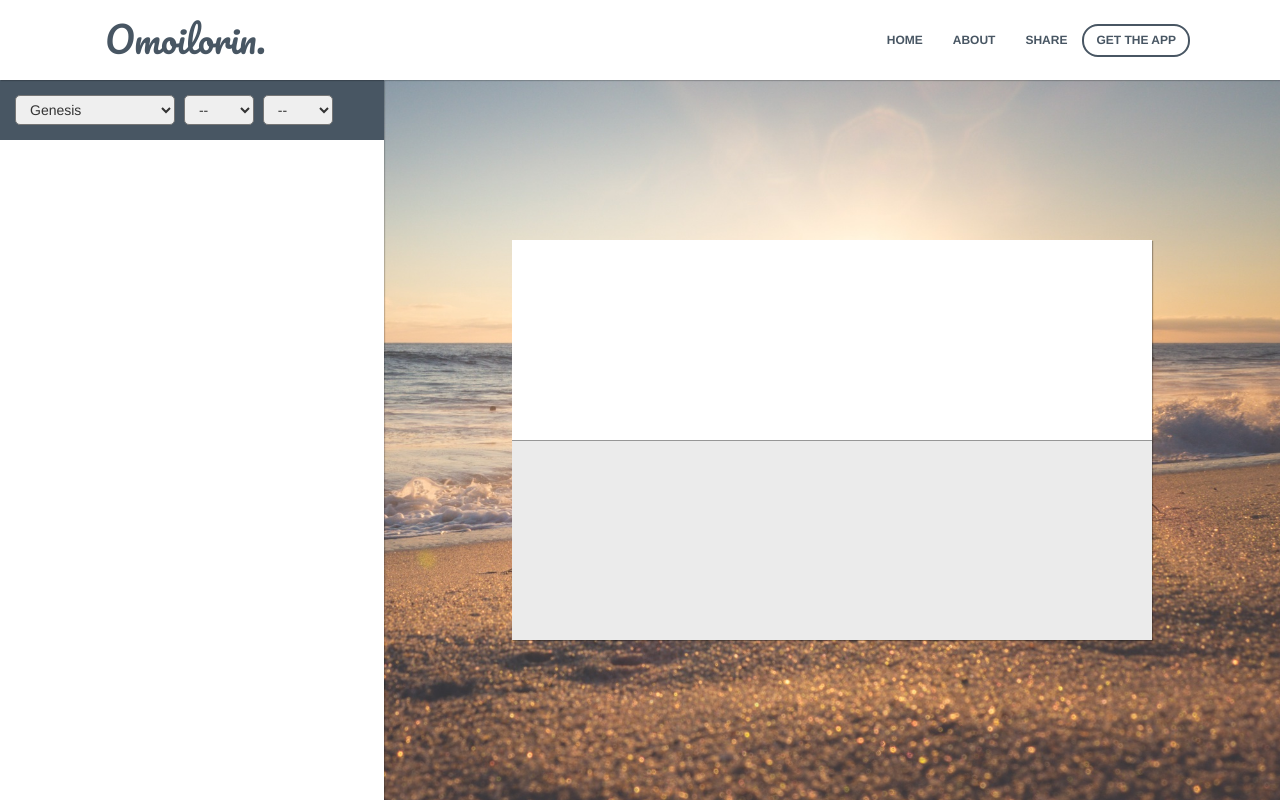
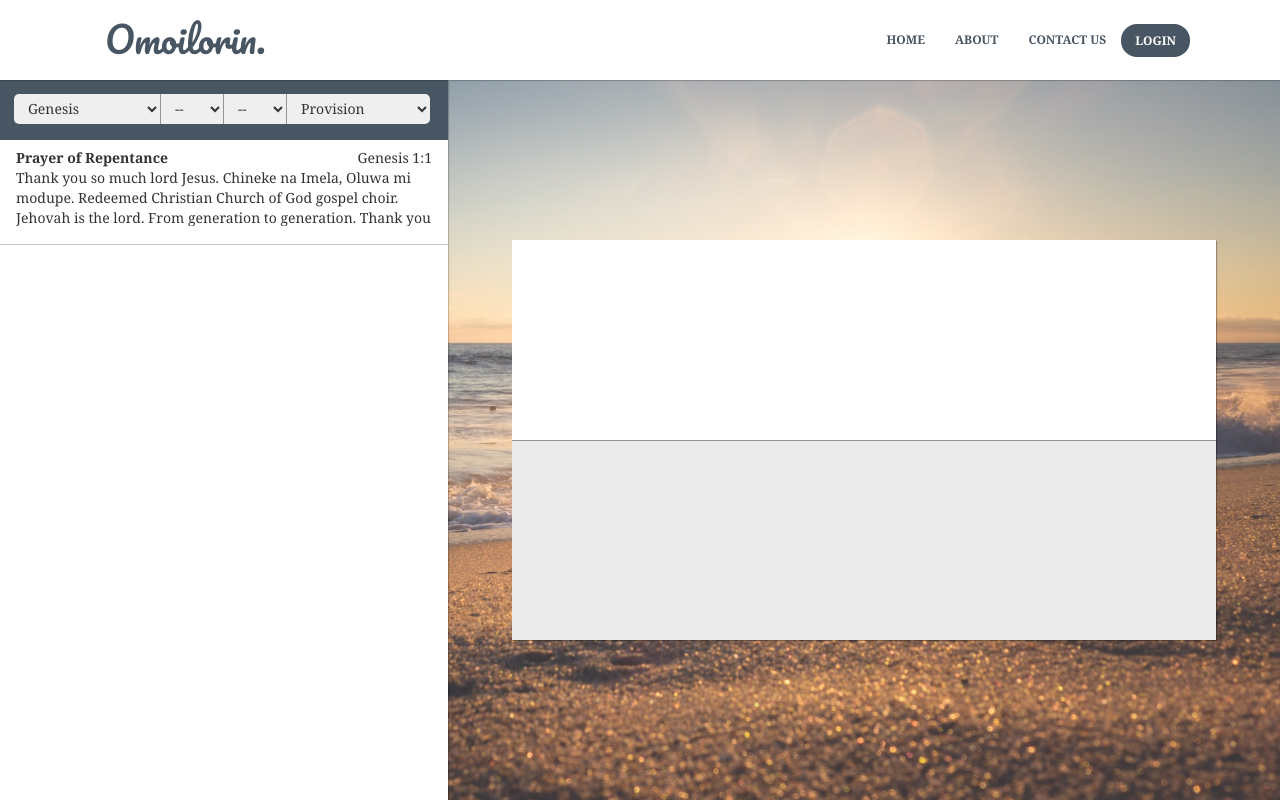
Before and after one commit to wols13/prayer_point, a Django app: page /main/sorted_by_scripture/ in a window 1280 px wide. Run offline with Django 3.2, Linux system fonts and the light colour scheme; data comes from the database, SQL or seed files in the repository; some libraries are stand-ins or nearby versions.

Commit message:
Bible api integrated

```diff
--- a/main/admin.py
+++ b/main/admin.py
@@ -3,11 +3,11 @@ from django.contrib import admin
 # Register your models here.
 
 from .models import Book
-from .models import Prayer_point
+from .models import PrayerPoint
 from .models import Scripture
 from .models import Category
 
 admin.site.register(Book)
-admin.site.register(Prayer_point)
+admin.site.register(PrayerPoint)
 admin.site.register(Scripture)
 admin.site.register(Category)
--- /dev/null
+++ b/main/static/main/scripts/bible_books_array.js
@@ -0,0 +1 @@
+var books_array = ["", "Genesis", "Exodus", "Leviticus", "Numbers", "Deuteronomy", "Joshua", "Judges", "Ruth", "1 Samuel", "2 Samuel", "1 Kings", "2 Kings", "1 Chronicles", "2 Chronicles", "Ezra", "Nehemiah", "Esther", "Job", "Psalms", "Proverbs", "Ecclesiastes", "Song of Solomon", "Isaiah", "Jeremiah", "Lamentations", "Ezekiel", "Daniel", "Hosea", "Joel", "Amos", "Obadiah", "Jonah", "Micah", "Nahum", "Habakkuk", "Zephaniah", "Haggai", "Zechariah", "Malachi", "Matthew", "Mark", "Luke", "John", "Acts", "Romans", "1 Corinthians", "2 Corinthians", "Galatians", "Ephesians", "Philippians", "Colossians", "1 Thessalonians", "2 Thessalonians", "1 Timothy", "2 Timothy", "Titus", "Philemon", "Hebrews", "James", "1 Peter", "2 Peter", "1 John", "2 John", "3 John", "Jude", "Revelation"]
--- a/main/static/main/style.css
+++ b/main/static/main/style.css
@@ -7,6 +7,7 @@
 body {
   background: white url("images/index_background.jpg") fixed no-repeat right top;
   background-size: cover;
+  font-family: "CharisSILRegular", Georgia, "Times New Roman", Times, serif;
 }
 
 .mrg-btm-zero {
@@ -53,8 +54,8 @@ body {
 }
 
 #header button {
-  color: #485663;
-  background-color: #FFFFFF;
+  color: #FFFFFF;
+  background-color: #485663;
   border: 2px solid #485663;
   font-weight: bold;
   font-size: 12px;
@@ -63,8 +64,8 @@ body {
 }
 
 #header button:hover {
-  color: #FFFFFF;
-  background-color: #485663;
+  background-color: #333d47 !important;
+  border: 2px solid #333d47;
 }
 
 .jumbotron {
@@ -109,3 +110,56 @@ body {
     background-color: #485663;
     color: white;
 }
+
+.search_result_item {
+    cursor: pointer;
+    padding: 8px 16px;
+    font-size: 14px;
+    width: 100%;
+    height: auto;
+    overflow: hidden;
+    border-bottom: 1px solid rgb(200, 200, 200);
+}
+
+.search_result_item:hover {
+    background-color: rgba(72, 86, 99, 0.1);
+}
+
+#scripture_box {
+    overflow: auto;
+    text-align: center;
+    display: flex;
+    justify-content: center;
+    align-items: center;
+    font-size: 18px;
+    padding: 20px 30px;
+    position: absolute;
+    bottom: 45%;
+    left: 40%;
+    background-color: white;
+    line-height: 1.8em;
+    min-height: 25%;
+    max-height: 40%;
+    width: 55%;
+    box-shadow: 1px 1px 1px rgba(0, 0, 0, 0.3);
+}
+
+#pp_box {
+    overflow: auto;
+    text-align: center;
+    display: flex;
+    justify-content: center;
+    align-items: center;
+    font-size: 18px;
+    padding: 20px 30px;
+    position: absolute;
+    top: 55%;
+    left: 40%;
+    background-color: #ebebeb;
+    line-height: 1.8em;
+    min-height: 25%;
+    max-height: 40%;
+    width: 55%;
+    box-shadow: 1px 1px 1px rgba(0, 0, 0, 0.3);
+    border-top: 1px solid rgb(150, 150, 150);
+}
--- /dev/null
+++ b/main/templates/main/chapter_drop_down.html
@@ -0,0 +1,4 @@
+<option value="0">--</option>
+{% for chapter in chapter_range %}
+    <option value="{{ chapter }}">{{ chapter }}</option>
+{% endfor %}
--- a/main/templates/main/chapters_div.html
+++ b/main/templates/main/chapters_div.html
@@ -1,34 +1,84 @@
 {% load static %}
+<script type="text/javascript" src="{% static 'main/scripts/bible_books_array.js' %}"></script>
 <script>
+    function updateChapters(){
+        var book = document.getElementById("query_book").value;
+        $.ajax({
+            type: "GET",
+            url: "{% url 'number_of_chapters' %}",
+            data: {'book': book}
+        })
+        .done(function(response) {
+            document.getElementById("query_chapter").innerHTML = response;
+            document.getElementById("query_verse").innerHTML = "<option value=\"0\">--</option>";
+            updateResults();
+        });
+    }
+
     function updateResults() {
-    var book = document.getElementById("query_book").value;
-    var chapter = document.getElementById("query_chapter").value;
-    var verse = document.getElementById("query_verse").value;
-    $.ajax({
+        var book = document.getElementById("query_book").value;
+        var chapter = document.getElementById("query_chapter").value;
+        var verse = document.getElementById("query_verse").value;
+        $.ajax({
             type: "GET",
             url: "{% url 'prayer_point_by_scripture' %}",
             data: {'book': book, 'chapter': chapter, 'verse': verse}
         })
         .done(function(response) {
             document.getElementById("prayer_point_results").innerHTML = response;
+            var spans = $(".search_result_span");
+            for (var i = 0; i < spans.length; i++){
+                var temp = spans[i].innerHTML;
+                var id = spans[i].id.split("search_result_span_")[1];
+                spans[i].innerHTML = books_array[id] + temp;
+            }
         });
-}
+    }
+
+    function get_and_show_scripture(pp){
+        var class_name = pp.className.split(" ")[1];
+        var book = class_name.split("-")[0];
+        var chapter = class_name.split("-")[1];
+        var verse = class_name.split("-")[2];
+        $.ajax({
+                type: "GET",
+                url: "http://bible-api.com/" + books_array[book] + " " + chapter + ":" + verse,
+                data: {'translation': "kjv"}
+        })
+        .done(function(response) {
+            document.getElementById("scripture_box").innerHTML = response.text;
+            $("#pp_box").html($("#" + pp.id).children("p").html());
+        });
+    }
+
+    $(document).ready(function() {
+        updateChapters();
+        $("#query_book").change(function() {
+            updateChapters();
+        });
+        $("#query_chapter").change(function() {
+            updateResults();
+        });
+        $("#query_verse").change(function() {
+            updateResults();
+        });
+    });
 </script>
-<div style="overflow: hidden; position: absolute; top: 80px; left: 0; background-color: white; height: calc(100% - 80px); width: 30%; box-shadow: 1px 1px 1px rgba(0, 0, 0, 0.2);">
-    <div style="position: absolute; top: 0; left:0; background-color: #485663; width: 100%; height: 60px; padding: 15px;">
-        <select id="query_book" onchange="updateResults()" style="height: 30px; width: 160px; border-radius: 5px; padding: 0px 10px;">
+<div style="overflow: hidden; position: absolute; top: 80px; left: 0; background-color: white; height: calc(100% - 80px); width: 35%; box-shadow: 1px 1px 1px rgba(0, 0, 0, 0.2);">
+    <div style="position: absolute; top: 0; left:0; background-color: #485663; width: 100%; height: 60px; padding: 3.1%;">
+        <select id="query_book" style="border: 0; border-right: 1px solid rgb(150, 150, 150); height: 30px; width: 35%; border-top-left-radius: 5px; border-bottom-left-radius: 5px; padding: 0px 10px;">
         {% for book in books %}
                 <option value="{{ book.id }}">{{ book.name }}</option>
         {% endfor %}
-        </select>
-        <select id="query_chapter" onchange="updateResults()" style="height: 30px; width: 70px; margin-left: 5px; border-radius: 5px; padding: 0px 10px;">
-            <option value="0">--</option>
-        </select>
-        <select id="query_verse" onchange="updateResults()" style="height: 30px; width: 70px; margin-left: 5px; border-radius: 5px; padding: 0px 10px;">
-            <option value="0">--</option>
+        </select><select id="query_chapter" style="border: 0; border-right: 1px solid rgb(150, 150, 150); height: 30px; width: 15%; padding: 0px 10px;">
+            <option value="1">1</option>
+        </select><select id="query_verse" style="border: 0; border-right: 1px solid rgb(150, 150, 150); height: 30px; width: 15%; padding: 0px 10px;">
+            <option value="1">1</option>
+        </select><select id="query_category" style="border: 0; height: 30px; width: 34%; padding: 0px 10px; border-top-right-radius: 5px; border-bottom-right-radius: 5px;">
+            <option value="0">Provision</option>
         </select>
     </div>
     <div id="prayer_point_results" style="margin-top: 60px; height: calc(100% - 60px); background-color: white;"></div>
 </div>
-<div style="position: absolute; bottom: 45%; left: 40%; background-color: white; height: 25%; width: 50%; box-shadow: 1px 1px 1px rgba(0, 0, 0, 0.3);"></div>
-<div style="position: absolute; top: 55%; left: 40%; background-color: #ebebeb; height: 25%; width: 50%; box-shadow: 1px 1px 1px rgba(0, 0, 0, 0.3); border-top: 1px solid rgb(150, 150, 150);"></div>
+<div id="scripture_box"></div>
+<div id="pp_box"></div>
--- a/main/templates/main/headers.html
+++ b/main/templates/main/headers.html
@@ -14,8 +14,8 @@
 		<ul class="nav navbar-nav">
 			<li><a href="/main" class="text-theme"><b>HOME</b></a></li>
 			<li><a href="#" class="text-theme"><b>ABOUT</b></a></li>
-			<li><a href="#" class="text-theme"><b>SHARE</b></a></li>
+			<li><a href="#" class="text-theme"><b>CONTACT US</b></a></li>
 		</ul>
-		<a href="#"><button type="button" class="btn">GET THE APP</button></a>
+		<a href="#"><button type="button" class="btn">LOGIN</button></a>
 	</div>
 </nav>
--- a/main/templates/main/index.html
+++ b/main/templates/main/index.html
@@ -3,8 +3,8 @@
   <h1 class="text-theme">The fast and easy way to translate<br>and deliver your online content</h1><br>
   <h3 class="text-theme">Arise O compatriot Nigeria's call obey, to serve<br>View prayer points:</h3><br><br>
 	<div class="btn-group-lg text-center" role="group" aria-label="...">
-		<a href="./sorted_by_scripture"><button type="button" class="btn btn-index col-md-3 col-sm-6">By Scripture</button></a>
-		<a href="./sorted_by_category"><button type="button" class="btn btn-index col-md-3 col-sm-6">By Category</button></a>
+		<a href="./sorted_by_scripture"><button type="button" class="btn btn-index col-md-3 col-sm-6">View Prayer Points</button></a>
+		<a href="./sorted_by_category"><button type="button" class="btn btn-index col-md-3 col-sm-6">Add Prayer Point</button></a>
 	</div>
   </div>
 </div>
--- a/main/templates/main/prayer_points_list.html
+++ b/main/templates/main/prayer_points_list.html
@@ -1,6 +1,6 @@
 {% for pp in prayer_points %}
-    <div style="padding: 8px 16px; font-size: 14px; width: 100%; max-height: 102px; height: auto; overflow: hidden; border-bottom: 1px solid rgb(200, 200, 200);">
-        <span><span style="font-weight: bold;">{{ pp.title }}</span><span style="float: right;">{{ pp.book }} {{ pp.chapter }}:{{ pp.verse}}</span></span><br>
-        <span>{{ pp.content }}</span>
+    <div onclick="get_and_show_scripture(this)" id="search_result_{{ forloop.counter }}" class="search_result_item {{ pp.book }}-{{ pp.chapter }}-{{ pp.verse}}">
+        <span><span style="font-weight: bold;">{{ pp.title }}</span><span id="search_result_span_{{ pp.book }}" class="search_result_span" style="float: right;"> {{ pp.chapter }}:{{ pp.verse}}</span></span><br>
+        <p style="max-height: 58px; overflow: hidden;">{{ pp.content }}</p>
     </div>
 {% endfor %}
--- a/main/urls.py
+++ b/main/urls.py
@@ -7,4 +7,5 @@ urlpatterns = [
 	url(r'^sorted_by_scripture/$', views.sorted_by_scripture, name='Sorted by scripture'),
 	url(r'^sorted_by_category/$', views.sorted_by_category, name='Sorted by category'),
 	url(r'^prayer_point_by_scripture/$', views.prayer_point_by_scripture, name='prayer_point_by_scripture'),
+	url(r'^number_of_chapters/$', views.number_of_chapters, name='number_of_chapters'),
 ]
--- a/main/views.py
+++ b/main/views.py
@@ -1,7 +1,7 @@
 from django.shortcuts import render
 from django.http import HttpResponse
 from django.template import loader
-from .models import Book, Prayer_point
+from .models import Book, PrayerPoint
 
 # Create your views here.
 
@@ -33,18 +33,32 @@ def prayer_point_by_scripture(request):
     try:
         if chapter != 0:
             if verse != 0:
-                prayer_points = Prayer_point.objects.filter(book=book, chapter=chapter, verse=verse)
+                prayer_points = PrayerPoint.objects.filter(book=book, chapter=chapter, verse=verse)
             else:
-                prayer_points = Prayer_point.objects.filter(book=book, chapter=chapter)
+                prayer_points = PrayerPoint.objects.filter(book=book, chapter=chapter)
         else:
-            prayer_points = Prayer_point.objects.filter(book=book)
-    except Prayer_point.DoesNotExist:
-        prayer_point = None
+            prayer_points = PrayerPoint.objects.filter(book=book)
+    except PrayerPoint.DoesNotExist:
+        prayer_points = None
 
-    context = {'prayer_points': prayer_points}
+    context = {'prayer_points': prayer_points,}
     return HttpResponse(prayer_points_list.render(context, request))
 
 
 def sorted_by_category(request):
     headers_template = loader.get_template('main/headers.html')
     return HttpResponse(headers_template.render({}, request))
+
+
+def number_of_chapters(request):
+    book = int(request.GET['book'])
+
+    chapter_drop_down = loader.get_template('main/chapter_drop_down.html')
+    try:
+        result = Book.objects.filter(id=book)
+        result = result[0].no_of_chapters
+    except Book.DoesNotExist:
+        result = 0
+
+    context = {'chapter_range': range(1, result + 1)}
+    return HttpResponse(chapter_drop_down.render(context, request))
```
Also changed, not shown: main/models.py (+7 -2 lines), main/static/main/scripts/search_result.js (deleted, +0 -13 lines), db.sqlite3, main/migrations/0007_book_no_of_chapters.py (added), main/migrations/0008_auto_20170625_0132.py (added).
